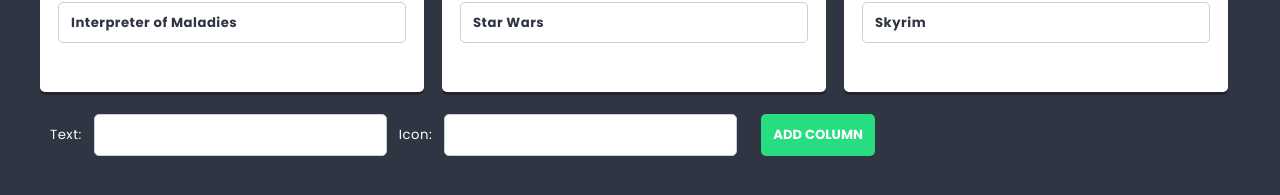
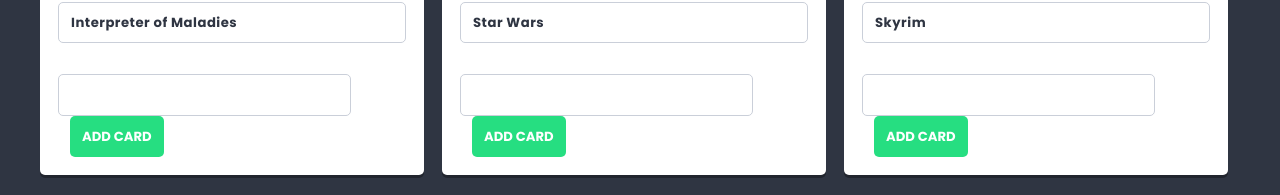
Before and after one commit to PatrykBaranski/react-todo, a React (Create React App) app: page / in a window 1280 px wide. Shown: the part 695-890 px from the top of the page. Built offline with nearby package versions, Linux system fonts and the light colour scheme.

Commit message:
Add Card Form functionality

```diff
--- /dev/null
+++ b/src/components/List/CardForm.js
@@ -0,0 +1,24 @@
+import TextInput from "../TextInput/TextInput";
+import Button from "../Button/Button";
+import { useState } from "react";
+function CardForm({ actionHandler, columnId }) {
+  const [inputText, setInputText] = useState("");
+
+  const submitHandler = (e) => {
+    e.preventDefault();
+    actionHandler(inputText, columnId);
+    setInputText("");
+  };
+
+  return (
+    <form onSubmit={submitHandler}>
+      <TextInput
+        value={inputText}
+        onChange={(e) => setInputText(e.target.value)}
+      />
+      <Button>ADD CARD</Button>
+    </form>
+  );
+}
+
+export default CardForm;
--- a/src/components/List/Column.js
+++ b/src/components/List/Column.js
@@ -1,7 +1,7 @@
 import Card from "./Card";
-
+import CardForm from "./CardForm";
 import styles from "./Column.module.scss";
-function Column({ columnTitle, icon, cards }) {
+function Column({ columnTitle, icon, cards, addCard, id }) {
   return (
     <article className={styles.column}>
       <h2 className={styles.title}>
@@ -10,9 +10,12 @@
       </h2>
       <ul className={styles.cards}>
         {cards.map(({ id, title }) => (
-          <Card id={id}>{title}</Card>
+          <Card key={id} id={id}>
+            {title}
+          </Card>
         ))}
       </ul>
+      <CardForm actionHandler={addCard} columnId={id} />
     </article>
   );
 }
--- a/src/components/List/List.js
+++ b/src/components/List/List.js
@@ -33,12 +33,27 @@
       ],
     },
   ]);
+
   const addColumn = ({ title, icon }) => {
     setColumns((prevState) => [
       ...prevState,
       { id: shortid(), title, icon, cards: [] },
     ]);
   };
+
+  const addCard = (text, columnID) => {
+    setColumns((prevState) =>
+      prevState.map((column) => {
+        if (column.id === columnID)
+          return {
+            ...column,
+            cards: [...column.cards, { id: shortid(), title: text }],
+          };
+        else return column;
+      })
+    );
+  };
+
   return (
     <div>
       <header className={styles.header}>
@@ -53,9 +68,11 @@
         {columns.map((column) => (
           <Column
             key={column.id}
+            id={column.id}
             columnTitle={column.title}
             icon={column.icon}
             cards={column.cards}
+            addCard={addCard}
           />
         ))}
         <ColumnForm action={addColumn} />
```
Also changed, not shown: 2 other files (tests, documents, lock files or other folders).
